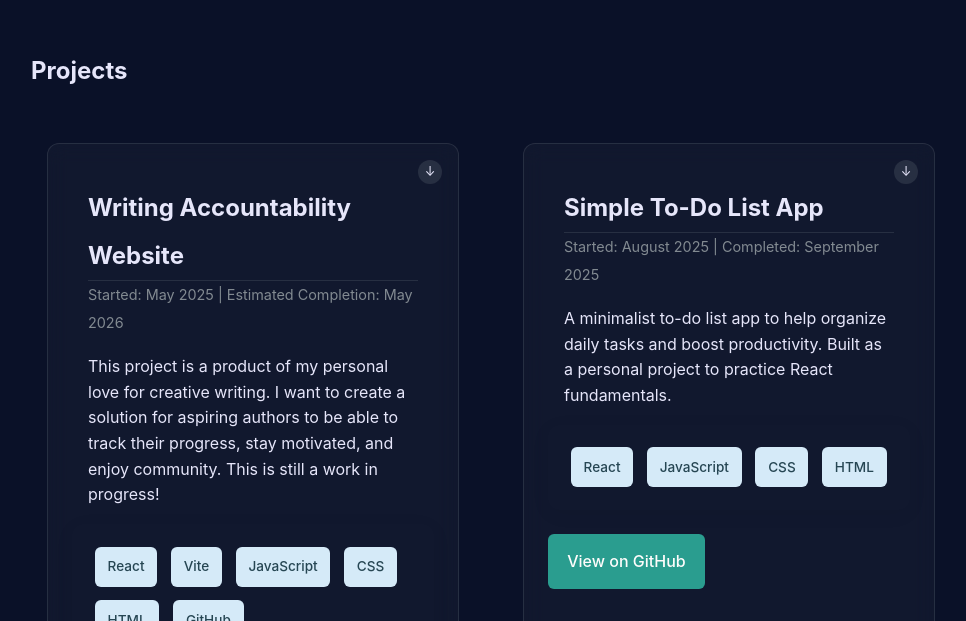
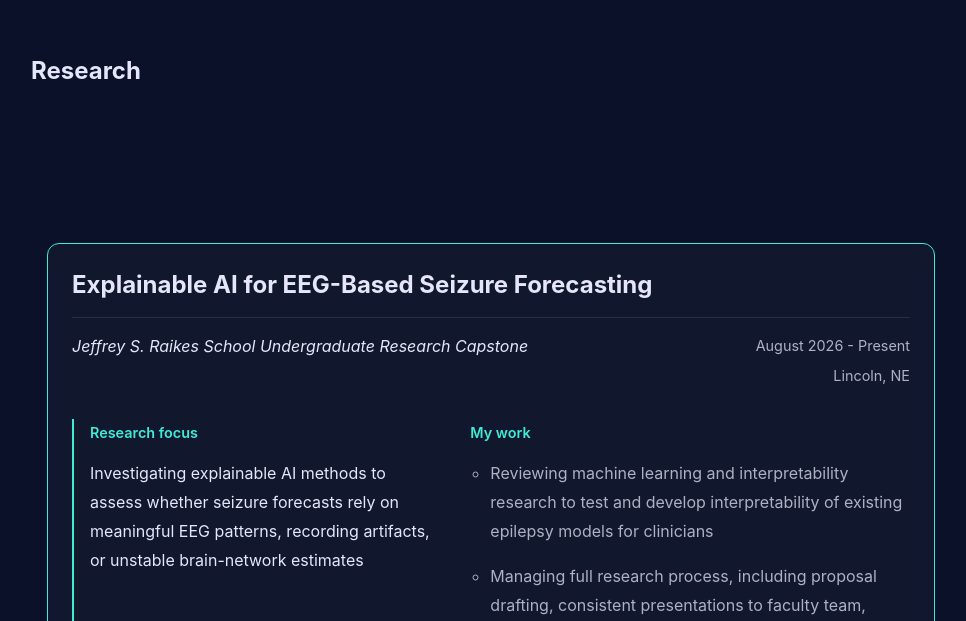
Before and after one commit to averlbacher2/averlbacher2.github.io, a React (Vite) app: page / in a window 1280 px wide. Shown: the part 1819-2440 px from the top of the page, without its empty margins (173-1139 px from the left). Built offline with nearby package versions, Linux system fonts and the light colour scheme.

Commit message:
Replaced Projects section with Research section

```diff
--- a/src/App.jsx
+++ b/src/App.jsx
@@ -10,6 +10,7 @@ import SidebarNavigation from './components/SidebarNavigation';
 import skillsData from './data/skillsData';
 import SkillsSection from './sections/SkillsSection';
 import ContactSection from './sections/ContactSection';
+import ResearchSection from "./sections/ResearchSection";
 
 function App() {
   return (
@@ -64,9 +65,9 @@ function App() {
             </p>
             <ExperiencesContainer experiences={experienceData} />
           </section>
-          <section id="projects">
-            <h2 className="section-header">Projects</h2>
-            <ProjectsContainer projects={projectData} />
+          <section id="research">
+            <h2 className="section-header">Research</h2>
+            <ResearchSection />
           </section>
           <section id="skills" className="skills-section-container">
             <h2 className="section-header">Skills</h2>
```
